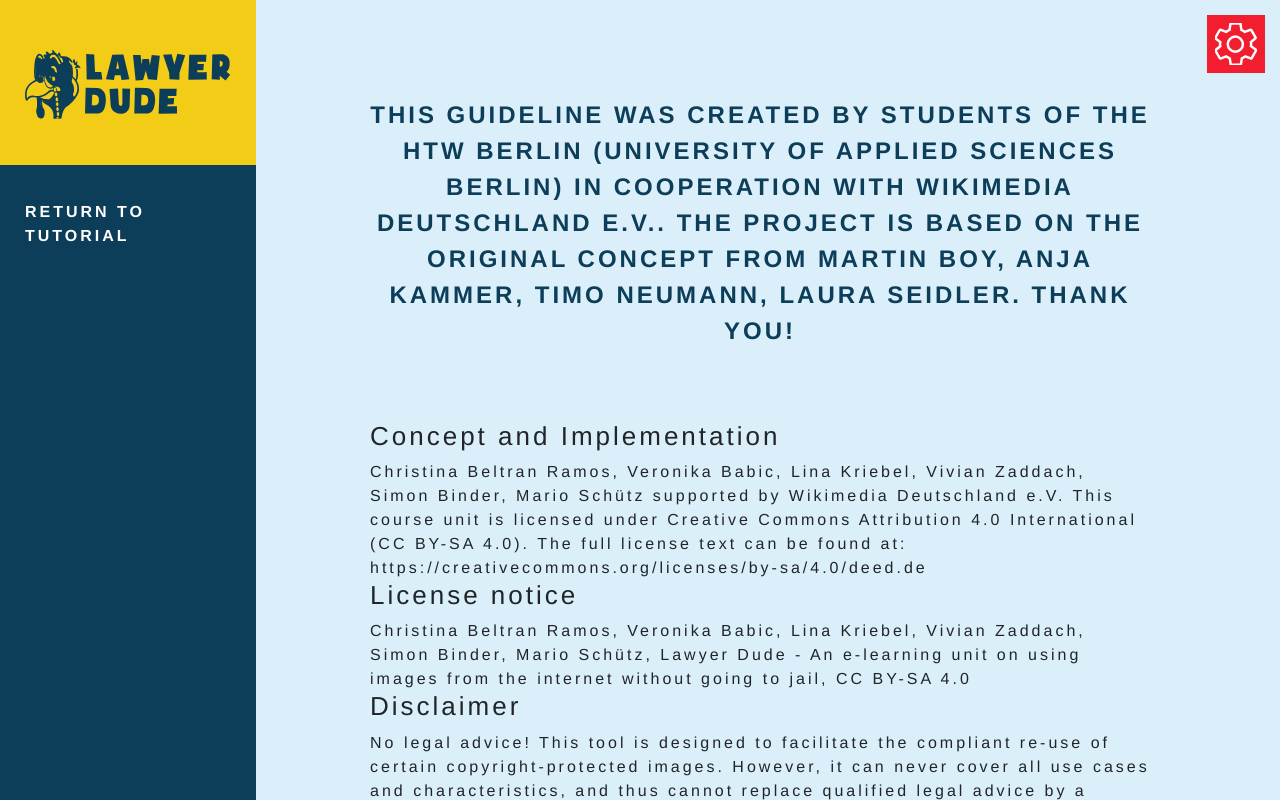
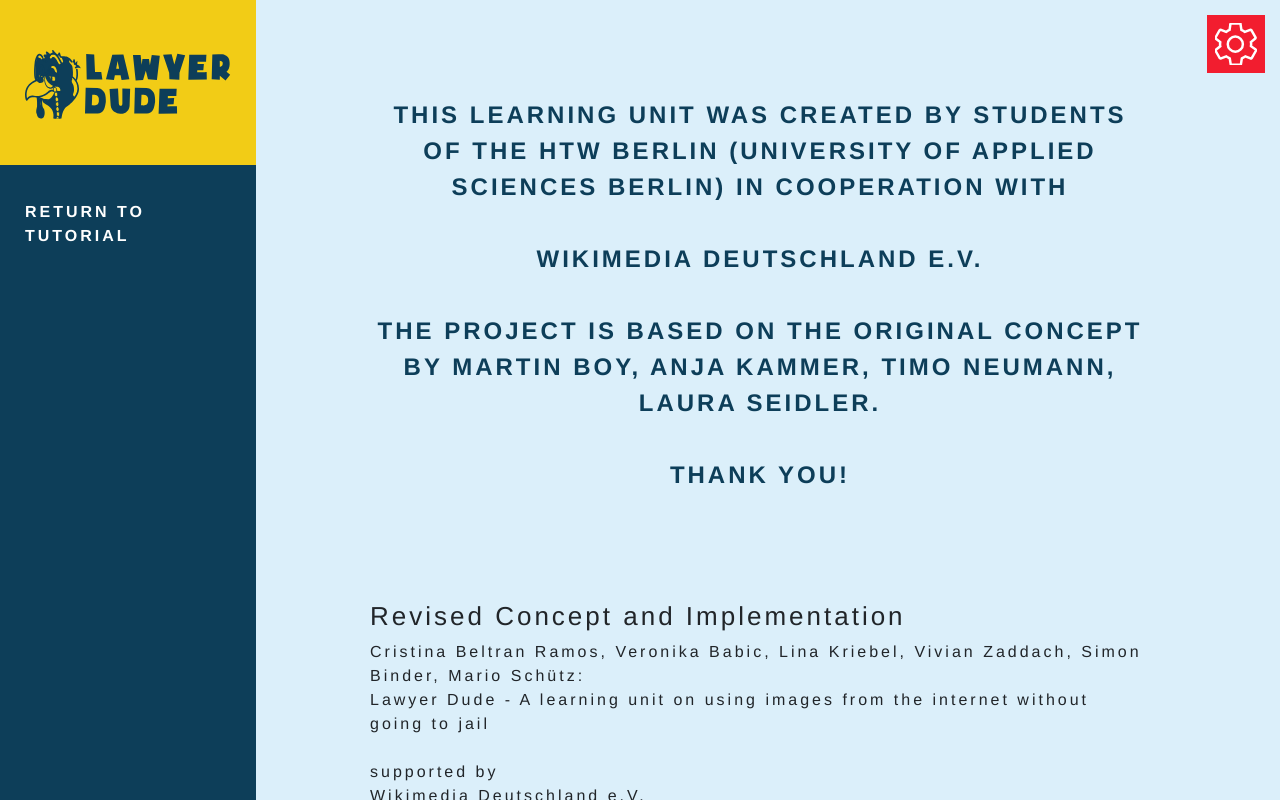
Before and after one commit to ViviZa/lawyer-dude, a React (Create React App) app: page /imprint in a window 1280 px wide. Built offline with nearby package versions, Linux system fonts and the light colour scheme.

Commit message:
Add white-space recognition to css

```diff
--- a/src/pages/ImprintData.json
+++ b/src/pages/ImprintData.json
@@ -1,18 +1,14 @@
 [
     {
         "headline": "",
-        "text": "This Guideline was created by students of the HTW Berlin (University of Applied Sciences Berlin) in cooperation with Wikimedia Deutschland e.V..\nThe project is based on the original concept from Martin Boy, Anja Kammer, Timo Neumann, Laura Seidler.\nThank you!"
+        "text": "This learning unit was created by students of the HTW Berlin (University of Applied Sciences Berlin) in cooperation with \n\nWikimedia Deutschland e.V.\n\nThe project is based on the original concept by Martin Boy, Anja Kammer, Timo Neumann, Laura Seidler.\n\nThank you!\n\n"
     },
     {
-        "headline": "Concept and Implementation",
-        "text": "Christina Beltran Ramos, Veronika Babic, Lina Kriebel, Vivian Zaddach, Simon Binder, Mario Schütz\n\nsupported by\n\nWikimedia Deutschland e.V.\nThis course unit is licensed under Creative Commons Attribution 4.0 International (CC BY-SA 4.0). The full license text can be found at:\n\nhttps://creativecommons.org/licenses/by-sa/4.0/deed.de "
-    },
-    {
-        "headline": "License notice",
-        "text": "Christina Beltran Ramos, Veronika Babic, Lina Kriebel, Vivian Zaddach, Simon Binder, Mario Schütz, Lawyer Dude - An e-learning unit on using images from the internet without going to jail, CC BY-SA 4.0"
+        "headline": "Revised Concept and Implementation",
+        "text": "Cristina Beltran Ramos, Veronika Babic, Lina Kriebel, Vivian Zaddach, Simon Binder, Mario Schütz:\nLawyer Dude - A learning unit on using images from the internet without going to jail\n\nsupported by\nWikimedia Deutschland e.V.\n\nUnless indicated otherwise, this learning unit is licensed under Creative Commons Attribution 4.0 International (CC BY-SA 4.0). The full license text can be found at:\nhttps://creativecommons.org/licenses/by-sa/4.0/deed.de \n\n"
     },
     {
         "headline": "Disclaimer",
-        "text": "No legal advice!\n\nThis tool is designed to facilitate the compliant re-use of certain copyright-protected images. However, it can never cover all use cases and characteristics, and thus cannot replace qualified legal advice by a lawyer."
+        "text": "No legal advice!\n\nThis tool is designed to facilitate the compliant re-use of certain copyright-protected images. However, it can never cover all use cases and characteristics, and thus cannot replace qualified legal advice by a lawyer.\n\n"
     }
 ]
--- a/src/styles/_imprint.scss
+++ b/src/styles/_imprint.scss
@@ -5,6 +5,7 @@
 
 		.contentText {
 			text-align: left;
+			white-space: pre-line;
 		}
 
 		div:nth-child(2) {
```
